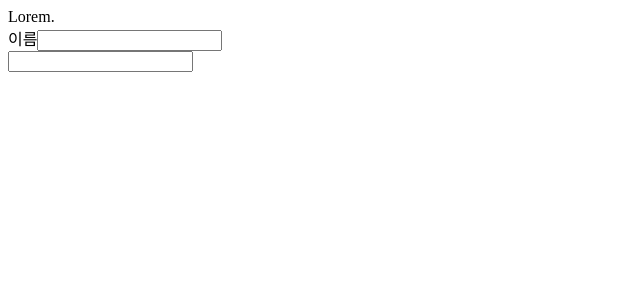
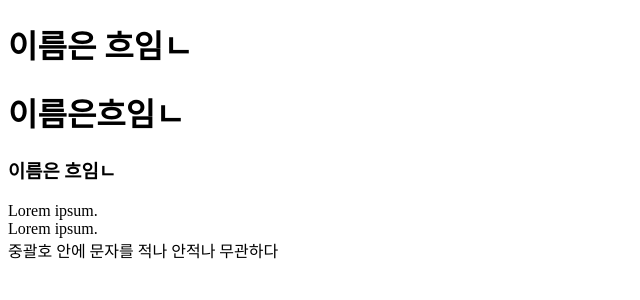
Before and after one commit to CHOHUNE/react20231031, a React (Create React App) app: page / in a window 1280 px wide. Shown: the top 300 px of the page, without its empty margins (0-640 px from the left). Built offline with nearby package versions, Linux system fonts and the light colour scheme.

Commit message:
프로퍼티의 값은 자바스크립트 코드가 될 수 있음

```diff
--- a/src/App.js
+++ b/src/App.js
@@ -1,22 +1,13 @@
 function App() {
-  // jsx 가 js 코드로 변환됨
-  // 따라서 js키워드를 사용할 수 없음
-  // 예를 들어 class를 쓸수 없고 (html 키워드) className
-  //  리액트 키워드로 작성 해야 한다
-
+  const name = "흐임ㄴ";
   return (
     <>
-      {/* class 속성은 className*/}
-      <div className="header">Lorem.</div>
-      {/* for 속성은 htmlFor*/}
-      <div>
-        <label htmlFor="">이름</label>
-        <input type="text" id="nameInput" />
-      </div>
-      <div>
-        <label htmlFor="ageInput"></label>
-        <input type="text" id="ageInput" />
-      </div>
+      <h1> 이름은 {name}</h1>
+      <h1>이름은{"흐임ㄴ"}</h1>
+      <h3>이름은 흐임ㄴ</h3>
+      <div className={"error"}> Lorem ipsum.</div>
+      <div className={"error"}> Lorem ipsum.</div>
+      중괄호 안에 문자를 적나 안적나 무관하다
     </>
   );
 }
```
